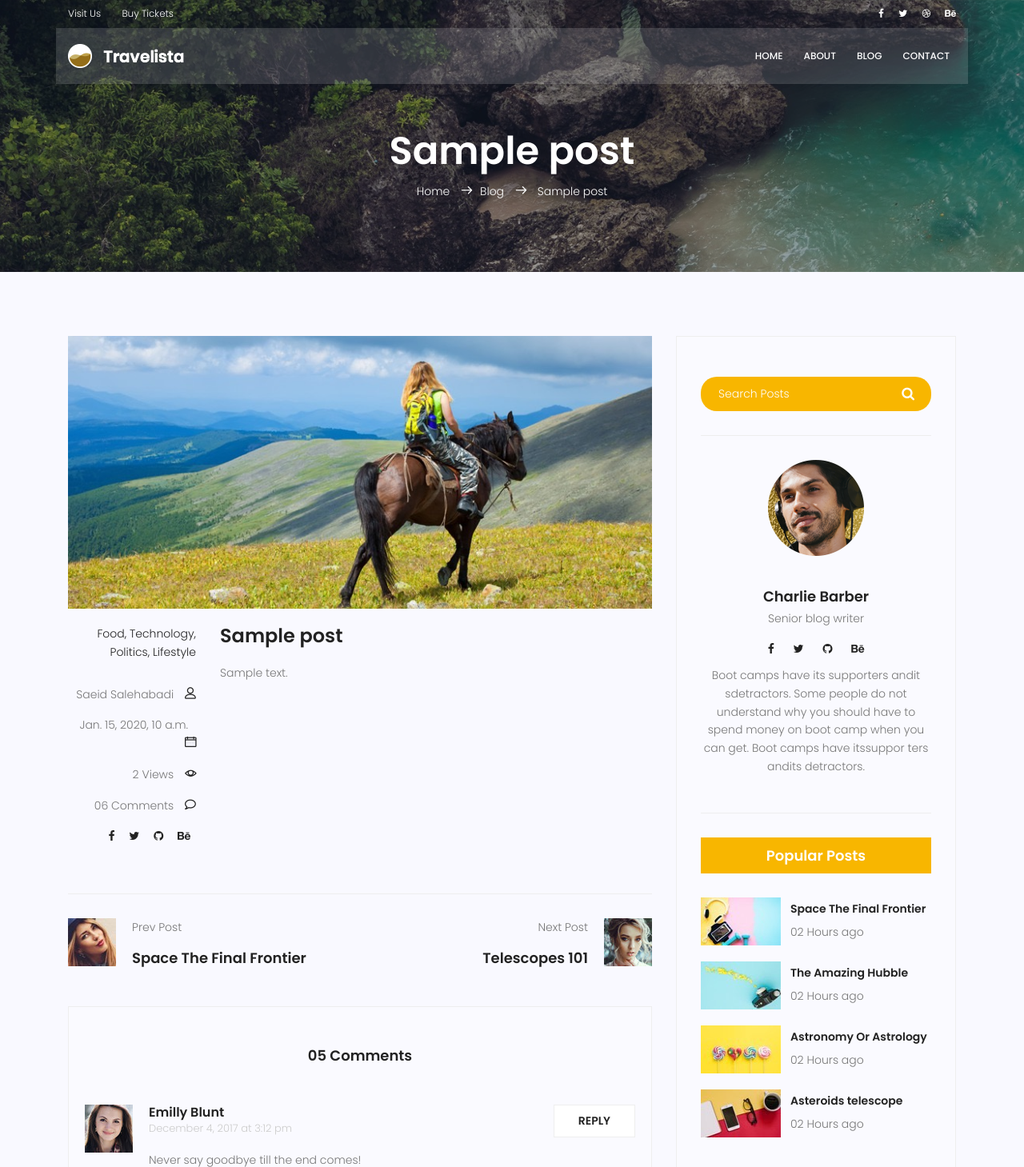
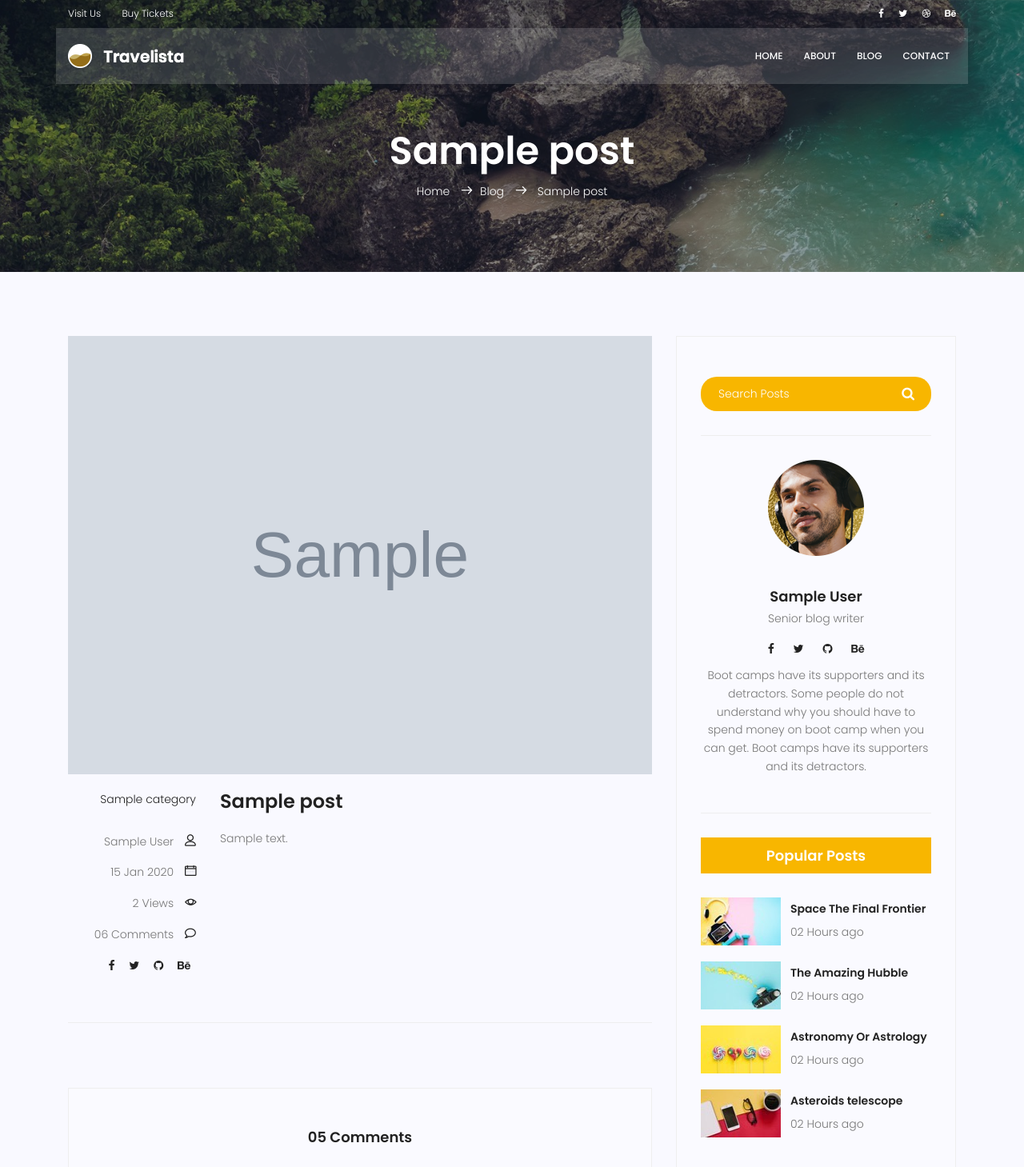
Before and after one commit to saeed90webdev/travel, a Django app: page /blog/1 in a window 1280 px wide. Shown: the top 1459 px of the page at 80% size. Run offline with Django 5.2, Linux system fonts and the light colour scheme; tables that the repository leaves empty hold one stand-in row (Sample ...); some libraries are stand-ins or nearby versions.

Commit message:
add some features

```diff
--- a/blog/models.py
+++ b/blog/models.py
@@ -1,9 +1,24 @@
 from django.db import models
+from django.contrib.auth.models import User
+
+
+class Category(models.Model):
+    name = models.CharField(max_length=255)
+
+    def __str__(self):
+        return self.name
+
+    class Meta:
+        verbose_name = "category"
+        verbose_name_plural = "categories"
 
 
 class Post(models.Model):
+    author = models.ForeignKey(User, on_delete=models.SET_NULL, null=True)
+    category = models.ManyToManyField(Category)
     title = models.CharField(max_length=255)
     content = models.TextField()
+    image = models.ImageField(upload_to='blog/', default='blog/default.jpg')
     counted_view = models.IntegerField(default=0)
     status = models.BooleanField(default=False)
     date_time_created = models.DateTimeField(auto_now_add=True)
--- /dev/null
+++ b/blog/templates/blog/blog-ads.html
@@ -0,0 +1,4 @@
+{% load static %}
+<div class="single-sidebar-widget ads-widget">
+  <a href="#"><img class="img-fluid" src="{% static 'img/blog/ads-banner.jpg' %}" alt="" /></a>
+</div>
--- a/blog/templates/blog/blog-detail.html
+++ b/blog/templates/blog/blog-detail.html
@@ -23,19 +23,18 @@
         <div class="single-post row">
           <div class="col-lg-12">
             <div class="feature-img">
-              <img class="img-fluid" src="img/blog/feature-img1.jpg" alt="" />
+              <img class="img-fluid" src="{{post.image.url}}" alt="" />
             </div>
           </div>
           <div class="col-lg-3 col-md-3 meta-details">
             <ul class="tags">
-              <li><a href="#">Food,</a></li>
-              <li><a href="#">Technology,</a></li>
-              <li><a href="#">Politics,</a></li>
-              <li><a href="#">Lifestyle</a></li>
+              {% for cat in post.category.all %}
+              <li><a href="#">{{cat.name}} </a></li>
+              {% endfor %}
             </ul>
             <div class="user-details row">
-              <p class="user-name col-lg-12 col-md-12 col-6"><a href="#">Saeid Salehabadi</a> <span class="lnr lnr-user"></span></p>
-              <p class="date col-lg-12 col-md-12 col-6"><a href="#">{{post.date_time_published}}</a> <span class="lnr lnr-calendar-full"></span></p>
+              <p class="user-name col-lg-12 col-md-12 col-6"><a href="#">{{post.author.get_full_name}}</a> <span class="lnr lnr-user"></span></p>
+              <p class="date col-lg-12 col-md-12 col-6"><a href="#">{{post.date_time_published|date:"d M Y"}}</a> <span class="lnr lnr-calendar-full"></span></p>
               <p class="view col-lg-12 col-md-12 col-6"><a href="#">{{post.counted_view}} Views</a> <span class="lnr lnr-eye"></span></p>
               <p class="comments col-lg-12 col-md-12 col-6"><a href="#">06 Comments</a> <span class="lnr lnr-bubble"></span></p>
               <ul class="social-links col-lg-12 col-md-12 col-6">
@@ -62,28 +61,32 @@
         <div class="navigation-area">
           <div class="row">
             <div class="col-lg-6 col-md-6 col-12 nav-left flex-row d-flex justify-content-start align-items-center">
+              {% if prev_post %}
               <div class="thumb">
-                <a href="#"><img class="img-fluid" src="img/blog/prev.jpg" alt="" /></a>
+                <a href="{% url 'blog:blog_detail' pid=prev_post.id %}"><img class="img-fluid" src="{{ prev_post.image.url }}" alt="" /></a>
               </div>
               <div class="arrow">
-                <a href="#"><span class="lnr text-white lnr-arrow-left"></span></a>
+                <a href="{% url 'blog:blog_detail' pid=prev_post.id %}"><span class="lnr text-white lnr-arrow-left"></span></a>
               </div>
               <div class="detials">
                 <p>Prev Post</p>
-                <a href="#"><h4>Space The Final Frontier</h4></a>
+                <a href="{% url 'blog:blog_detail' pid=prev_post.id %}"><h4>{{ prev_post.title }}</h4></a>
               </div>
+              {% endif %}
             </div>
             <div class="col-lg-6 col-md-6 col-12 nav-right flex-row d-flex justify-content-end align-items-center">
+              {% if next_post %}
               <div class="detials">
                 <p>Next Post</p>
-                <a href="#"><h4>Telescopes 101</h4></a>
+                <a href="{% url 'blog:blog_detail' pid=next_post.id %}"><h4>{{ next_post.title }}</h4></a>
               </div>
               <div class="arrow">
-                <a href="#"><span class="lnr text-white lnr-arrow-right"></span></a>
+                <a href="{% url 'blog:blog_detail' pid=next_post.id %}"><span class="lnr text-white lnr-arrow-right"></span></a>
               </div>
               <div class="thumb">
-                <a href="#"><img class="img-fluid" src="img/blog/next.jpg" alt="" /></a>
+                <a href="{% url 'blog:blog_detail' pid=next_post.id %}"><img class="img-fluid" src="{{ next_post.image.url }}" alt="" /></a>
               </div>
+              {% endif %}
             </div>
           </div>
         </div>
@@ -204,29 +207,9 @@
               <button type="submit"><i class="fa fa-search"></i></button>
             </form>
           </div>
-          <div class="single-sidebar-widget user-info-widget">
-            <img src="img/blog/user-info.png" alt="" />
-            <a href="#"><h4>Charlie Barber</h4></a>
-            <p>Senior blog writer</p>
-            <ul class="social-links">
-              <li>
-                <a href="#"><i class="fa fa-facebook"></i></a>
-              </li>
-              <li>
-                <a href="#"><i class="fa fa-twitter"></i></a>
-              </li>
-              <li>
-                <a href="#"><i class="fa fa-github"></i></a>
-              </li>
-              <li>
-                <a href="#"><i class="fa fa-behance"></i></a>
-              </li>
-            </ul>
-            <p>
-              Boot camps have its supporters andit sdetractors. Some people do not understand why you should have to spend money on boot camp when you can get. Boot camps have itssuppor ters andits
-              detractors.
-            </p>
-          </div>
+
+          {% include "blog/blog-writer.html" %}
+
           <div class="single-sidebar-widget popular-post-widget">
             <h4 class="popular-title">Popular Posts</h4>
             <div class="popular-post-list">
@@ -268,9 +251,7 @@
               </div>
             </div>
           </div>
-          <div class="single-sidebar-widget ads-widget">
-            <a href="#"><img class="img-fluid" src="img/blog/ads-banner.jpg" alt="" /></a>
-          </div>
+          {% include "blog/blog-ads.html" %}
           <div class="single-sidebar-widget post-category-widget">
             <h4 class="category-title">Post Catgories</h4>
             <ul class="cat-list">
--- /dev/null
+++ b/blog/templates/blog/blog-writer.html
@@ -0,0 +1,24 @@
+{% load static %}
+<div class="single-sidebar-widget user-info-widget">
+  <img src="{% static 'img/blog/user-info.png' %}" alt="" />
+  <a href="#"><h4>{{post.author.get_full_name}}</h4></a>
+  <p>Senior blog writer</p>
+  <ul class="social-links">
+    <li>
+      <a href="#"><i class="fa fa-facebook"></i></a>
+    </li>
+    <li>
+      <a href="#"><i class="fa fa-twitter"></i></a>
+    </li>
+    <li>
+      <a href="#"><i class="fa fa-github"></i></a>
+    </li>
+    <li>
+      <a href="#"><i class="fa fa-behance"></i></a>
+    </li>
+  </ul>
+  <p>
+    Boot camps have its supporters and its detractors. Some people do not understand why you should have to spend money on boot camp when you can get. Boot camps have its supporters and its
+    detractors.
+  </p>
+</div>
--- a/blog/views.py
+++ b/blog/views.py
@@ -12,10 +12,24 @@ def blog_view(request):
 
 
 def blog_detail_view(request, pid):
-    post = get_object_or_404(Post, id=pid)
+    post = get_object_or_404(Post, id=pid, status=True)
+    posts = Post.objects.filter(date_time_published__lte=timezone.now(),status=True)
+
+    post_list = list(posts)
+    try:
+        current_index = post_list.index(post)
+    except ValueError:
+        current_index = -1
+
+    prev_post = post_list[current_index - 1] if current_index > 0 else None
+    next_post = post_list[current_index + 1] if current_index < len(post_list) - 1 else None
+
     post.counted_view += 1
     post.save()
+
     context = {
         'post': post,
+        'prev_post': prev_post,
+        'next_post': next_post,
     }
     return render(request, 'blog/blog-detail.html', context)
--- a/requirements.txt
+++ b/requirements.txt
@@ -1,4 +1,5 @@
 asgiref==3.8.1
 Django==5.2
+pillow==11.2.1
 sqlparse==0.5.3
 tzdata==2025.2
```
Also changed, not shown: blog/admin.py (+5 -2 lines), blog/templates/blog/blog-home.html (+10 -33 lines), blog/Bali_Travel_Guide.jpg (added), blog/El_Nido_Palawan_In_The_Philippines.jpg (added), blog/Fulidhoo_Island_Guidejpg.jpg (added), blog/Iguazu_Falls_Travel_Guide.jpg (added), blog/James_Bond_Island.jpg (added), blog/migrations/0003_post_author.py (added), blog/migrations/0004_post_image.py (added), blog/migrations/0005_category_post_category.py (added), media/blog/default.jpg (added).
